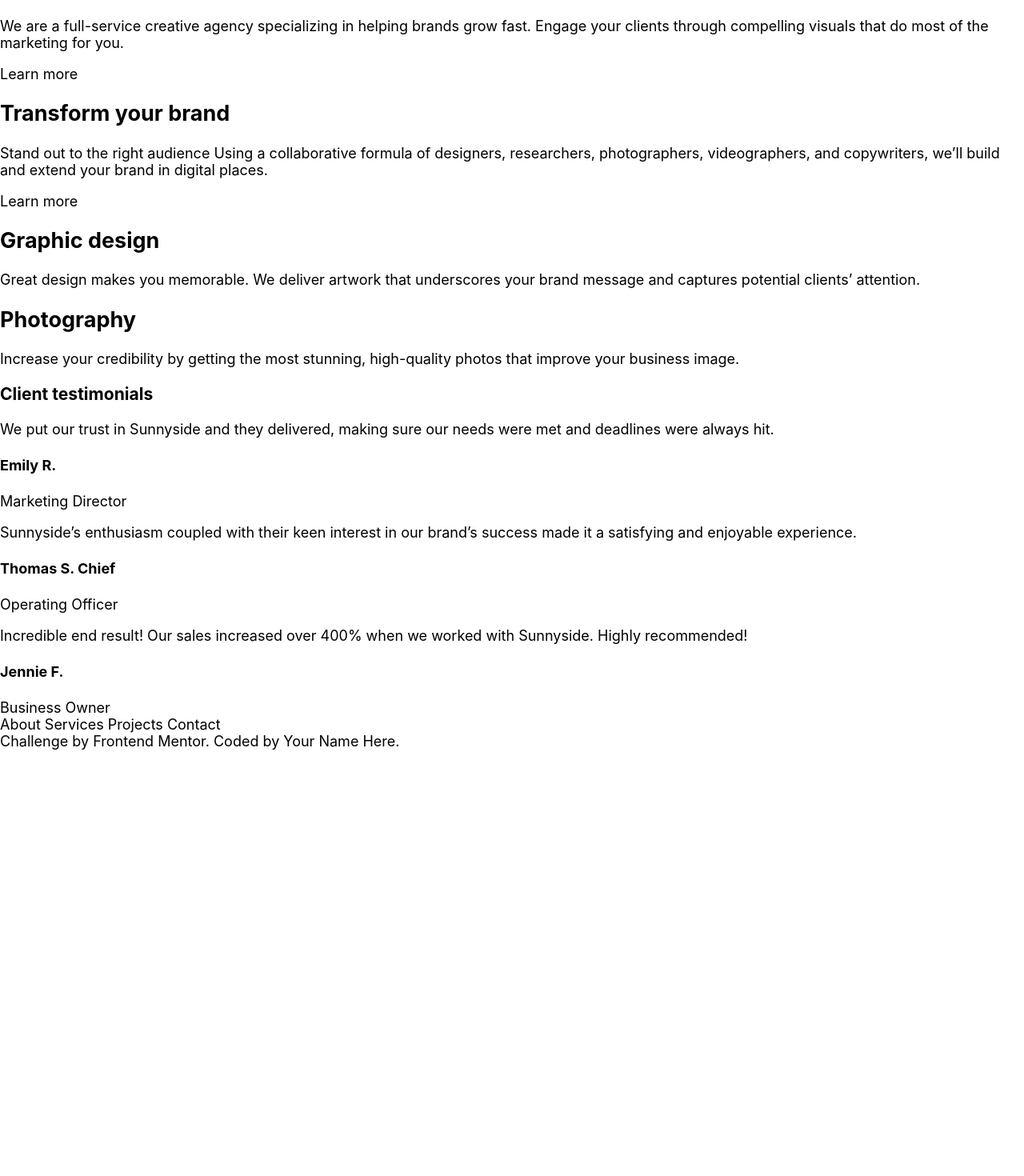
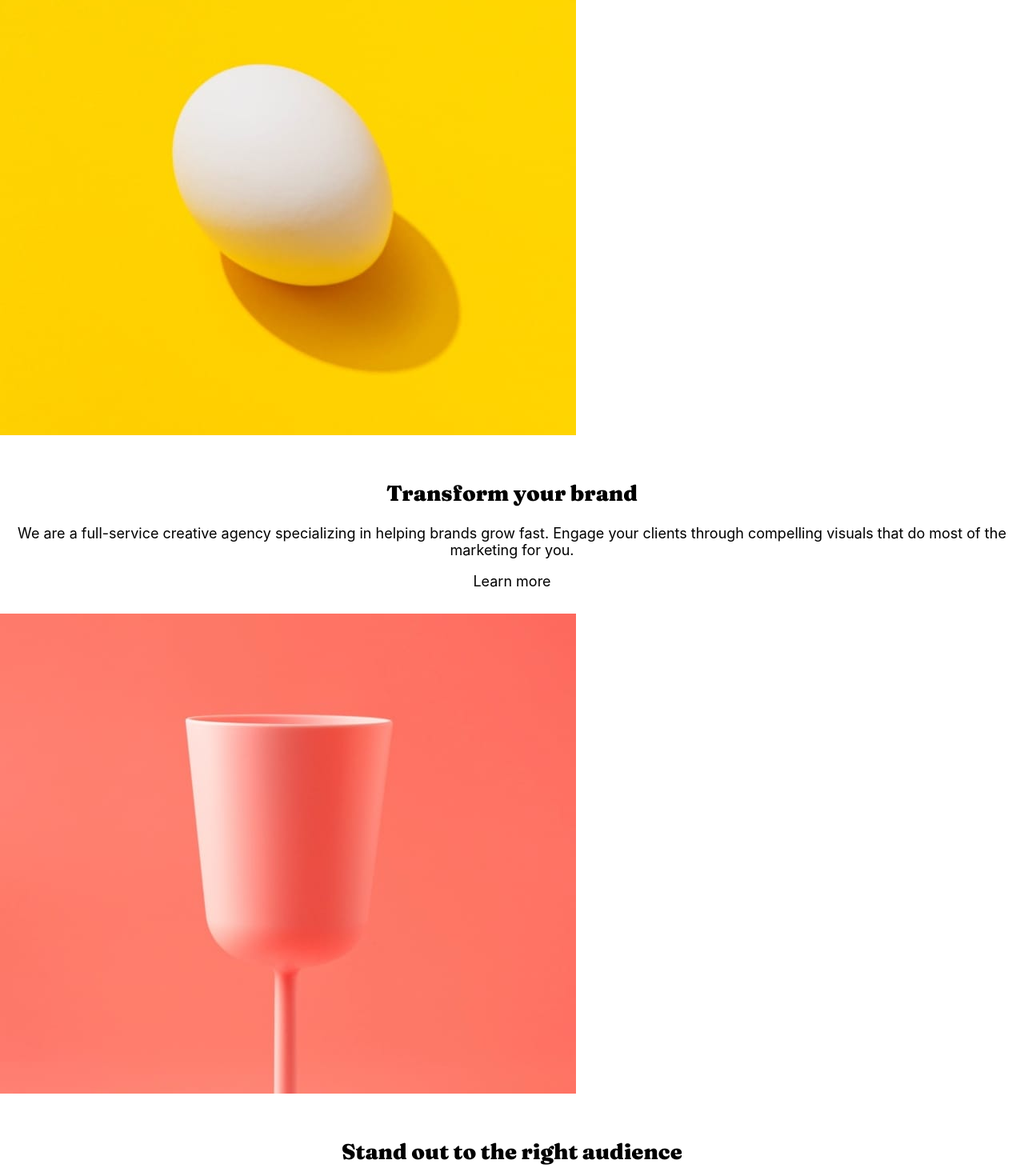
Before and after one commit to imalbert/_frontendmentor_sunnyside-agency-landing-page, a Next.js app: page / in a window 1280 px wide. Shown: the part 600-2070 px from the top of the page at 80% size. Before the commit the page ends 1537 px from the top, so only its background shows below. Built offline with nearby package versions, Linux system fonts and the light colour scheme.

Commit message:
add section styles

```diff
--- a/pages/index.tsx
+++ b/pages/index.tsx
@@ -1,8 +1,8 @@
-import Head from "next/head";
 import Image from "next/image";
 import styles from "../styles/Home.module.css";
 import ArrowDownIcon from "../images/icon-arrow-down.svg";
-import HeroBg from "../images/desktop/image-header.jpg";
+import ImageTransform from "../images/desktop/image-transform.jpg";
+import ImageStandOut from "../images/desktop/image-stand-out.jpg";
 
 export default function Home() {
   return (
@@ -12,12 +12,16 @@ export default function Home() {
           <nav>About Services Projects Contact</nav>
           <main>
             <h1>We are creatives</h1>
-            <Image src={ArrowDownIcon} alt="" />
+            <Image src={ArrowDownIcon} alt="scroll down" />
           </main>
         </div>
       </header>
       <main>
-        <section>
+        <Image
+          src={ImageTransform}
+          alt="A render of an egg on a yellow background"
+        />
+        <section className={styles.section}>
           <h2>Transform your brand</h2>
           <p>
             We are a full-service creative agency specializing in helping brands
@@ -26,12 +30,16 @@ export default function Home() {
           </p>
           Learn more
         </section>
-        <section>
-          <h2>Transform your brand</h2>
+        <Image
+          src={ImageStandOut}
+          alt="A render of a pink cup on a pink background"
+        />
+        <section className={styles.section}>
+          <h2>Stand out to the right audience</h2>
           <p>
-            Stand out to the right audience Using a collaborative formula of
-            designers, researchers, photographers, videographers, and
-            copywriters, we’ll build and extend your brand in digital places.
+            Using a collaborative formula of designers, reseearchers,
+            photographers, videographers, and copywriters, we'll build and
+            extend your brand in digital places.
           </p>
           Learn more
         </section>
--- a/prettierrc.js
+++ b/prettierrc.js
@@ -1,5 +1,5 @@
 module.exports = {
-  semi: false,
+  semi: true,
   tabWidth: 2,
   useTabse: false,
   printWidth: 80,
--- a/styles/Home.module.css
+++ b/styles/Home.module.css
@@ -21,6 +21,14 @@
   text-align: center;
   padding: 30px 20px;
 }
+.hero h1 {
+  color: white;
+}
+
+.section {
+  padding: 30px 20px;
+  text-align: center;
+}
 
 @media(min-width: 495px) {
   .hero {
--- a/styles/globals.css
+++ b/styles/globals.css
@@ -13,6 +13,10 @@ h1 {
   text-transform: uppercase;
   letter-spacing: 0.2em;
 }
+h2 {
+  font-family: 'Fraunces';
+  font-weight: 900;
+}
 
 a {
   color: inherit;
```
